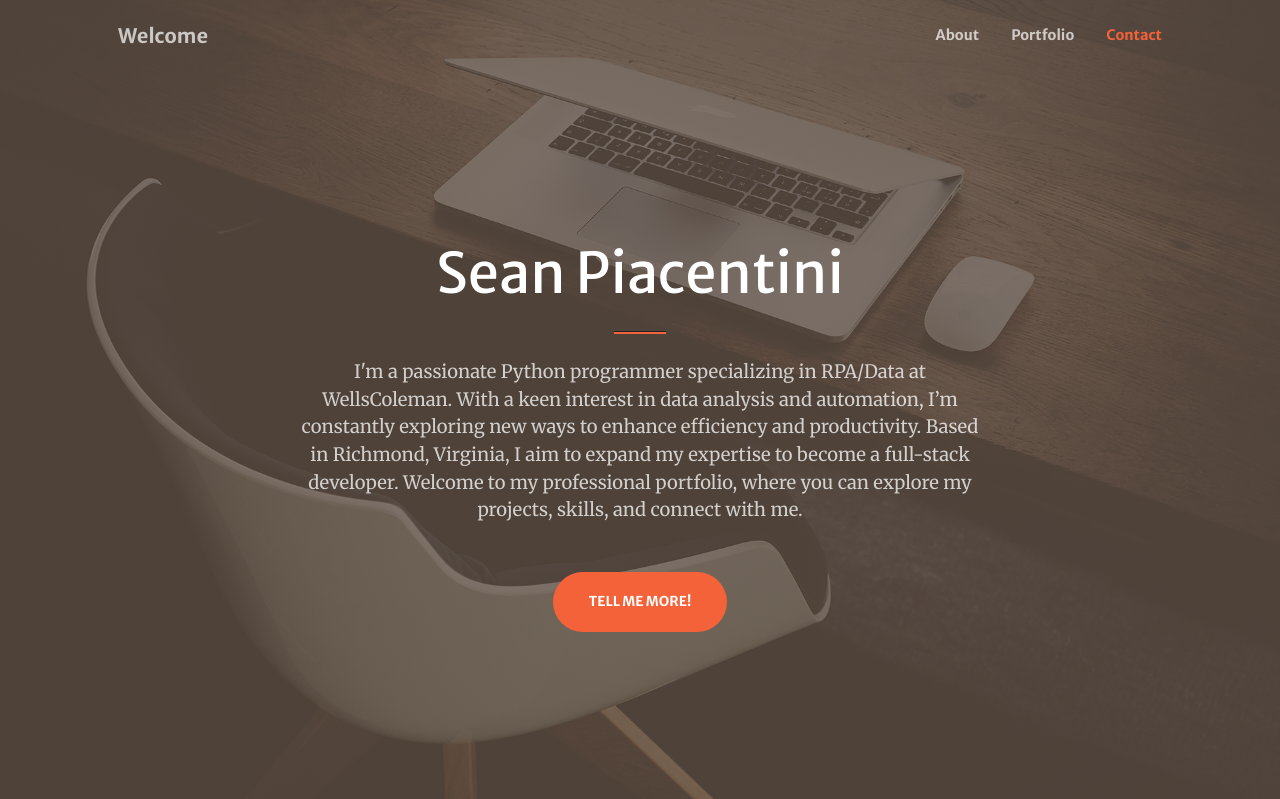
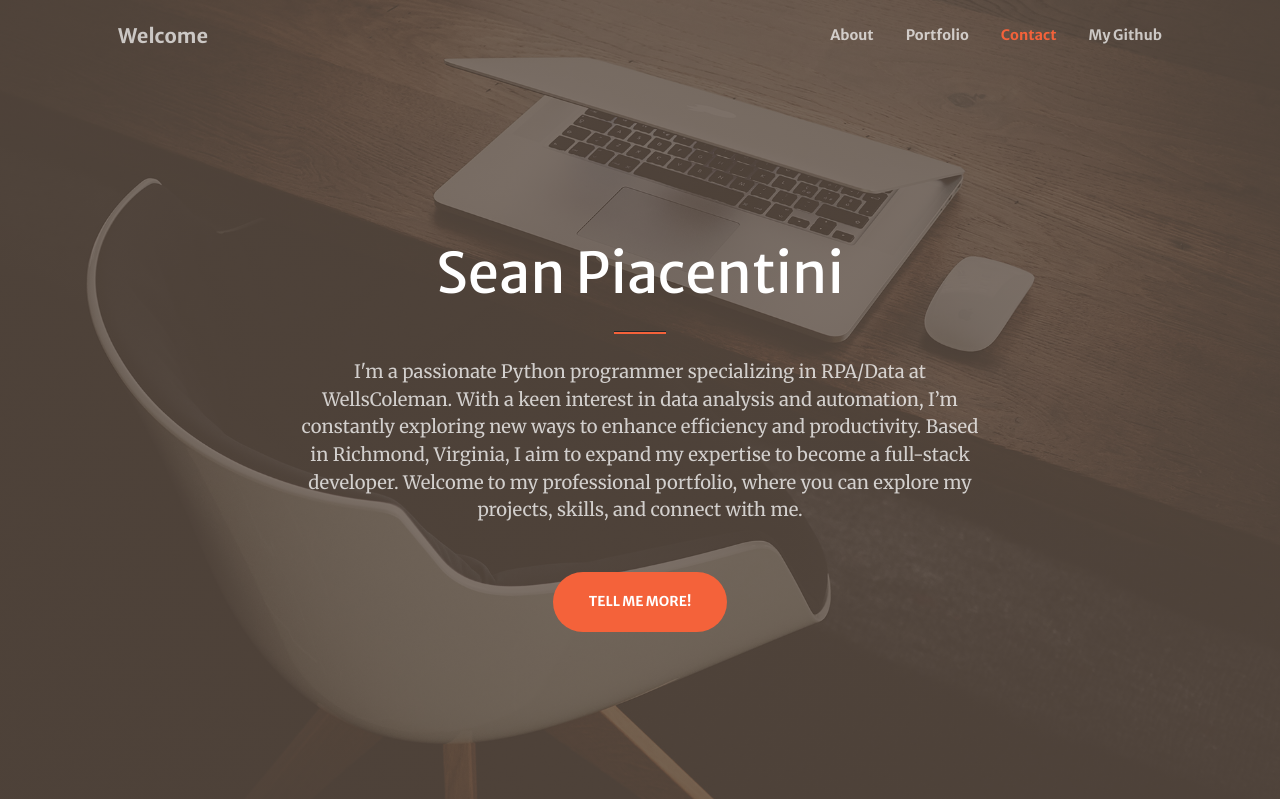
Before and after one commit to SeanRVACode/Professional-Portfolio, a Flask app: page / in a window 1280 px wide. Shown: the top 799 px of the page. Run offline with Flask 3, Linux system fonts and the light colour scheme; some libraries are stand-ins or nearby versions.

Commit message:
Github link changes

```diff
--- a/Portfolio Website/templates/index.html
+++ b/Portfolio Website/templates/index.html
@@ -70,6 +70,9 @@
             </li>
             <li class="nav-item">
               <a class="nav-link" href="#contact">Contact</a>
+            </li>
+            <li class="nav-item">
+                <a class="nav-link" href="https://github.com/SeanRVACode" target="_blank">My Github</a>
             </li>
           </ul>
         </div>
```
